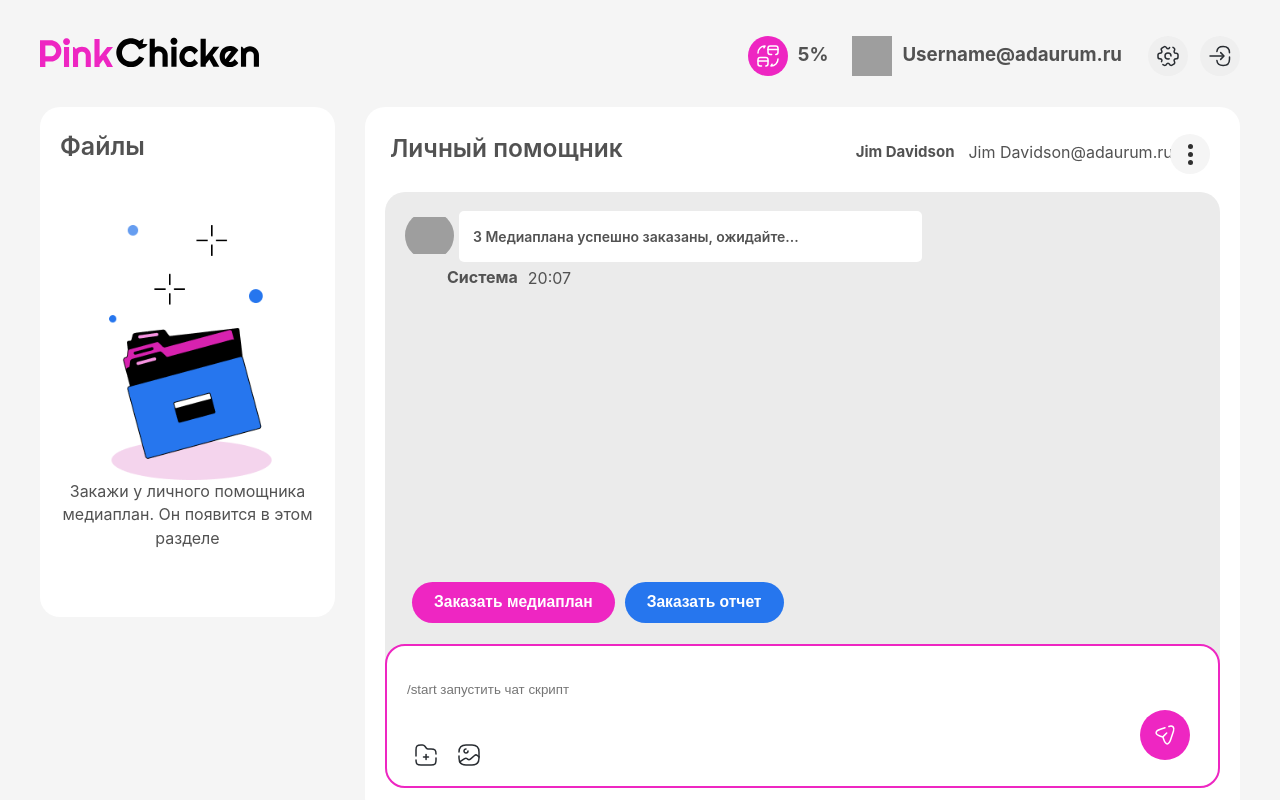
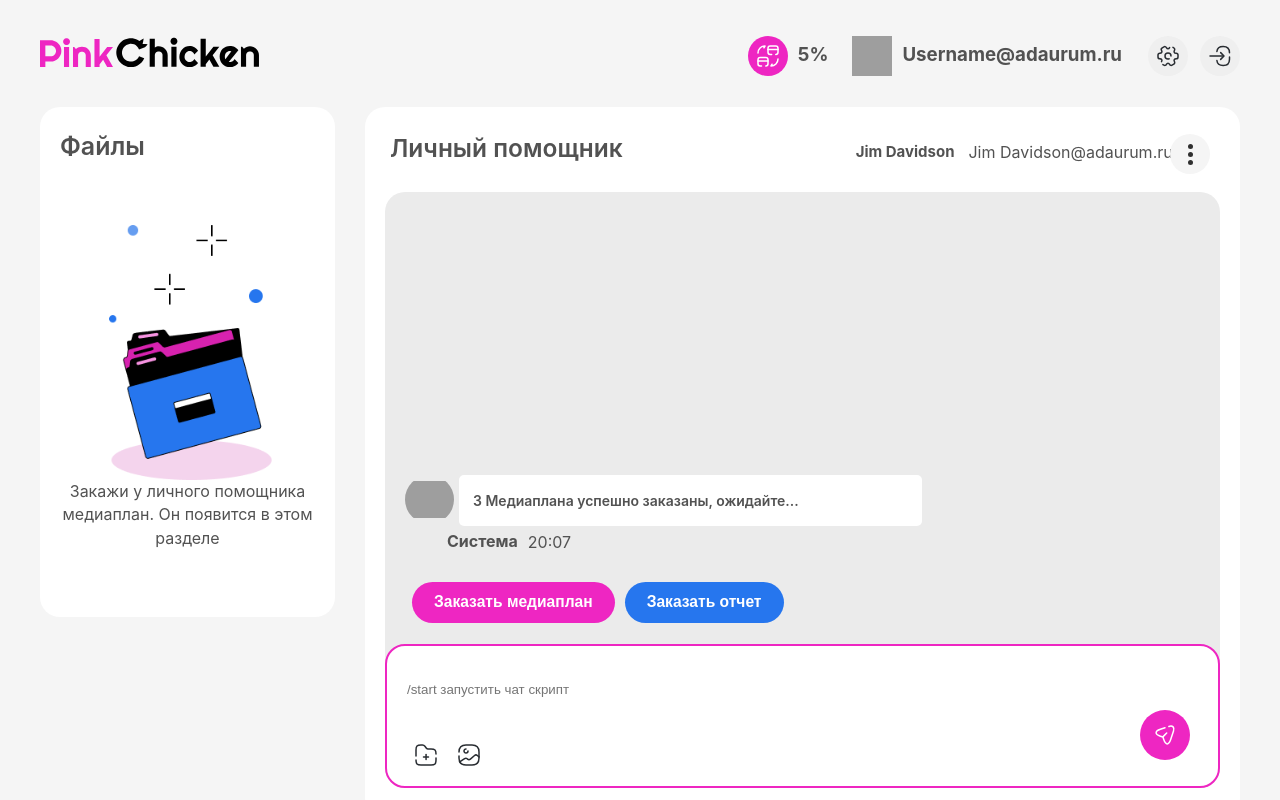
Before and after one commit to OGSmit/AdAurumTestProject, a Vue app in the folder test-project-AdAurum/: page / in a window 1280 px wide. Both pictures are taken after a click on the button "Заказать медиаплан". Shown: the top 800 px of the page. Built offline with nearby package versions, Linux system fonts and the light colour scheme; grey boxes are pictures that could not be loaded.

Commit message:
рефактор стилей для контейнера с файлами, сделал автоскрол чата + простую анимацию

```diff
--- a/test-project-AdAurum/src/components/Chat/Chat.module.scss
+++ b/test-project-AdAurum/src/components/Chat/Chat.module.scss
@@ -31,12 +31,17 @@ li {
   &__message-container {
     width: 100%;
     height: 314px;
-    overflow-y: scroll;
     display: flex;
     flex-direction: column;
+    scrollbar-width: thin;
+    overflow-y: scroll;
     gap: 10px;
     padding: 19px 20px;
-    scrollbar-width: thin;
+    justify-content: flex-end;
+
+    &:hover {
+      justify-content: start;
+    }
   }
 
   &__button-container {
--- a/test-project-AdAurum/src/components/Chat/Chat.vue
+++ b/test-project-AdAurum/src/components/Chat/Chat.vue
@@ -148,14 +148,16 @@ export default {
     styleClasses: function () {
       return styles;
     }
-  }
+  },
 };
 </script>
 
 <template>
   <div class="chat">
     <!-- Окно чата -->
-    <ul class="chat__message-container">
+    <ul title="Сделал автоскролл к концу контейнера с помощью justify-content: flex-end;
+    Но при этом сам скроллбар пропадает, на :hover justify-content: start; и он появляется"
+      class="chat__message-container">
       <!-- Заставка чата -->
       <li v-if="messages.length === 0">
         <img src="../../assets/ChatImage.png" class="chat__info-img" alt="картинка администратора чата">
--- a/test-project-AdAurum/src/components/Chat/Message/Message.module.scss
+++ b/test-project-AdAurum/src/components/Chat/Message/Message.module.scss
@@ -4,6 +4,8 @@
   display: flex;
   flex-wrap: wrap;
   gap: 5px;
+  animation: show-up .5s ease-in-out;
+
 
   &_my-message {
     align-self: end;
@@ -68,3 +70,13 @@
     }
   }
 }
+
+@keyframes show-up {
+  from {
+    opacity: 0;
+  }
+
+  to {
+    opacity: 1;
+  }
+}
--- a/test-project-AdAurum/src/components/Files/Files.module.scss
+++ b/test-project-AdAurum/src/components/Files/Files.module.scss
@@ -132,11 +132,19 @@
     flex-direction: column;
     align-items: flex-start;
     position: relative;
+  }
+
+  &__mediaplan-container-s,
+  &__report-container-s {
+    display: flex;
+    flex-direction: column;
+    align-items: flex-start;
     min-width: 260px;
+    width: 100%;
     scrollbar-width: thin;
     overflow-y: scroll;
     overflow-x: hidden;
-    padding: 0 10px 10px;
+    padding: 0 5px 10px;
     max-height: 260px;
     scrollbar-color: var(--color-pink) var(--color-lgrey);
   }
@@ -208,8 +216,8 @@
       }
     }
 
-    &__mediaplan-container,
-    &__report-container {
+    &__mediaplan-container-s,
+    &__report-container-s {
       width: 48%;
     }
   }
--- a/test-project-AdAurum/src/components/Files/Files.vue
+++ b/test-project-AdAurum/src/components/Files/Files.vue
@@ -96,6 +96,7 @@ export default {
         @click="toggleFilesList('Mediaplan')">
         <IconArrow />
       </button>
+      <div class="container-files__mediaplan-container-s">
         <ul class="container-files__files-container"
           :class="{ 'container-files__files-container_open': isMediaplanOpen }">
 
@@ -105,11 +106,11 @@ export default {
             :fileUrl="mediaPlan.fileUrl" :isFileReady="mediaPlan.isFileReady" :fileType="mediaPlan.fileType"
             :isFirst="index === 0" />
 
+        </ul>
+      </div>
       <button v-if="mediaPlans.mediaPlansFull.length > 3" @click="openFullFileList('Mediaplans')"
         class="container-files__button-more" type="button">{{ isMediaplansShowFullList ? 'Скрыть' : 'Показать еще' }}
       </button>
-
-      </ul>
     </div>
     <!-- Контейнер с Отчетами -->
     <div v-if="reports.reportsFull.length > 0" class="container-files__report-container">
@@ -118,15 +119,17 @@ export default {
         @click="toggleFilesList('Report')">
         <IconArrow />
       </button>
+      <div class="container-files__report-container-s">
         <ul class="container-files__files-container" :class="{ 'container-files__files-container_open': isReportOpen }">
           <FileItem v-for="(report, index) in !isReportsShowFullList ? reports.reportsFirstThree : reports.reportsFull"
             :fileUrl="report.fileUrl" :key="report.id" :fileName="report.fileName" :readyFrom="report.readyFrom"
             :isFileReady="report.isFileReady" :fileType="report.fileType" :isFirst="index === 0" />
 
+        </ul>
+      </div>
       <button v-if="reports.reportsFull.length > 3" @click="openFullFileList('Reports')"
         class="container-files__button-more" type="button">{{ isReportsShowFullList ? 'Скрыть' : 'Показать еще'
         }}</button>
-      </ul>
     </div>
   </div>
 </template>
--- a/test-project-AdAurum/src/components/Files/Item/FileItem.module.scss
+++ b/test-project-AdAurum/src/components/Files/Item/FileItem.module.scss
@@ -8,7 +8,7 @@
   flex-direction: row;
   align-items: center;
   gap: 5px;
-  min-width: 250px;
+  min-width: 240px;
   width: 98%;
   border-radius: 5px;
   height: min-content;
```
Lines whose indentation alone changed are shown as unchanged.
